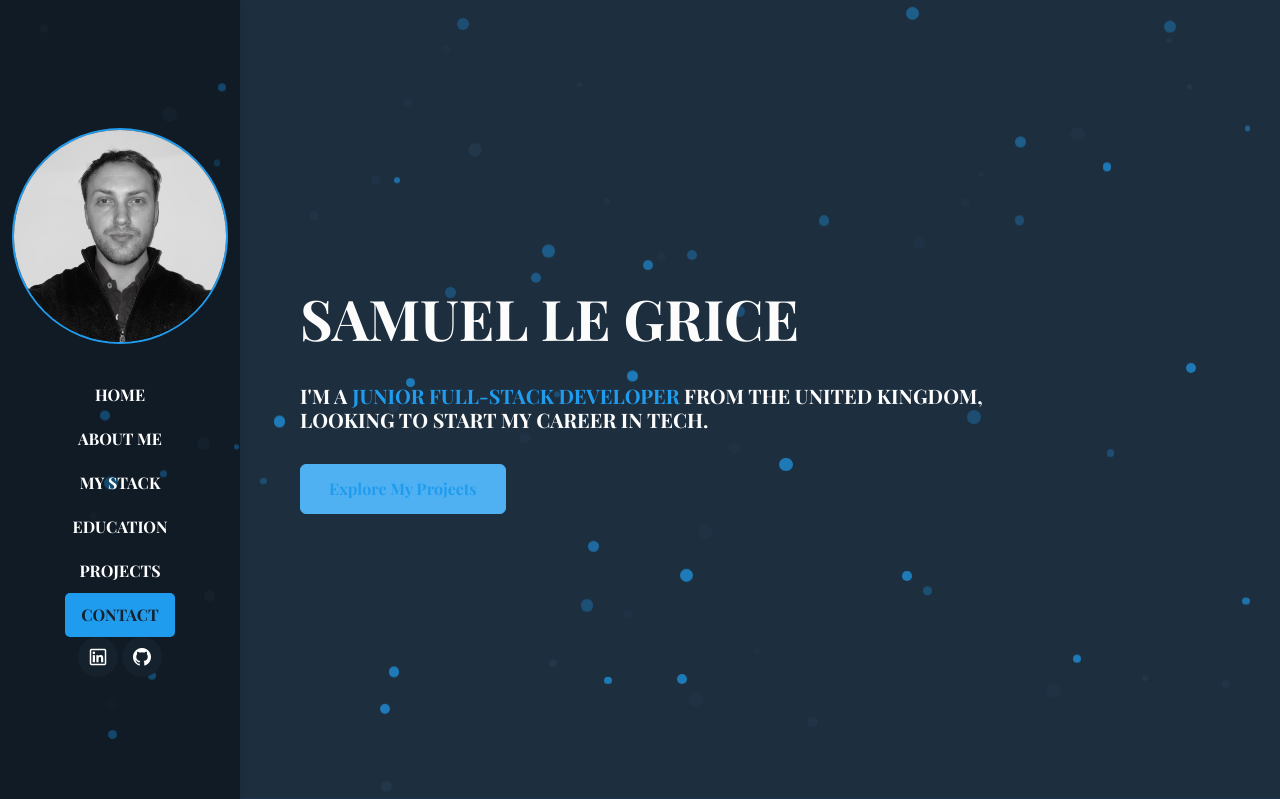
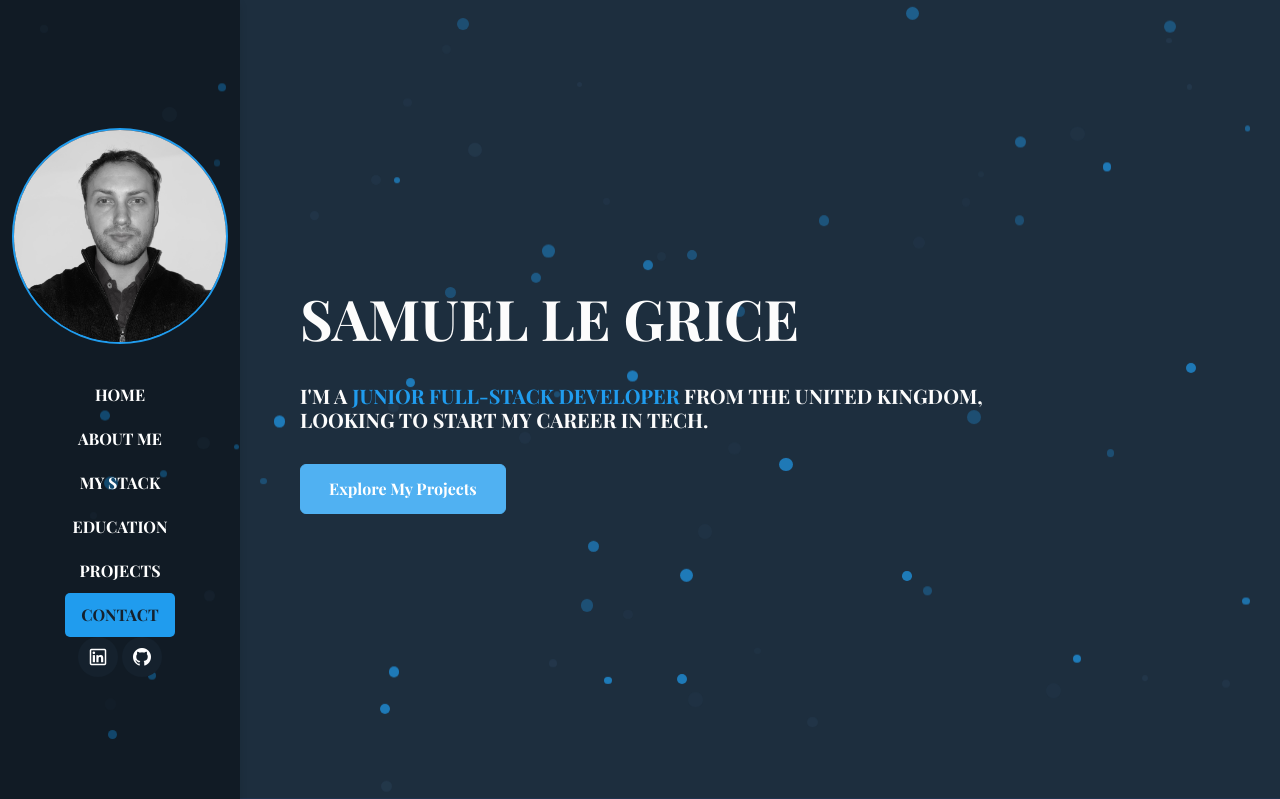
Before and after one commit to samuelLeGrice/Portfolio, a PHP site: page / in a window 1280 px wide, with the pointer over the restyled element. Shown: the top 799 px of the page. Run offline with PHP 8.4, Linux system fonts and the light colour scheme; some web fonts are replaced.

Commit message:
Change button text color to white for better visibility

```diff
--- a/assets/css/style.css
+++ b/assets/css/style.css
@@ -167,7 +167,7 @@ img {
 .btn-brand:hover,
 .btn-brand:focus {
     background-color: var(--color-brand2);
-    color: var(--color-base);
+    color: var(--color-body); /* Change text color to white */
     border-color: var(--color-brand2);
 }
 
@@ -306,7 +306,7 @@ img {
 
 .btn:hover {
     background-color: var(--color-brand2);
-    color: var(--color-brand);
+    color: var(--color-body); /* Change text color to white */
 }
 
 .modal-body {
```
